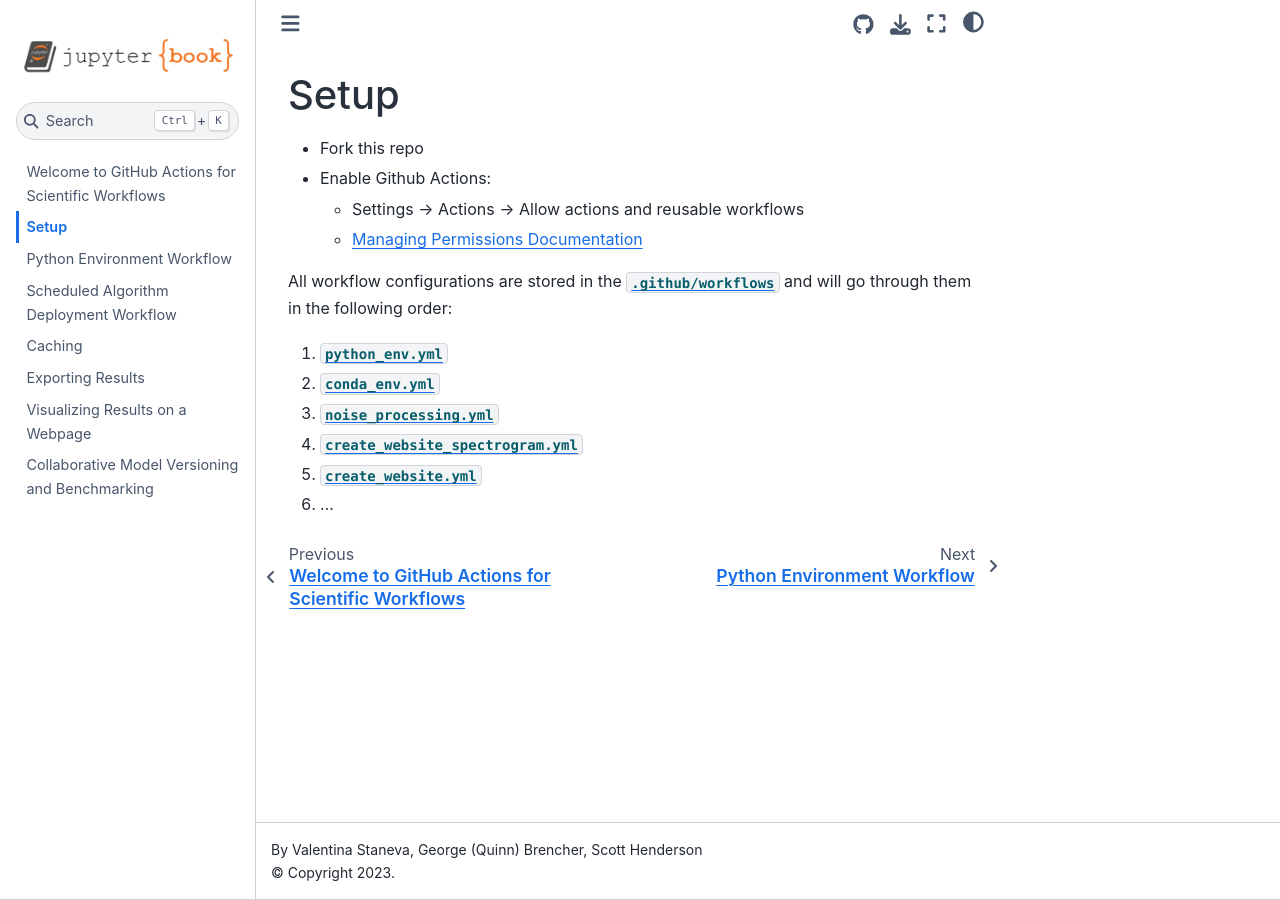
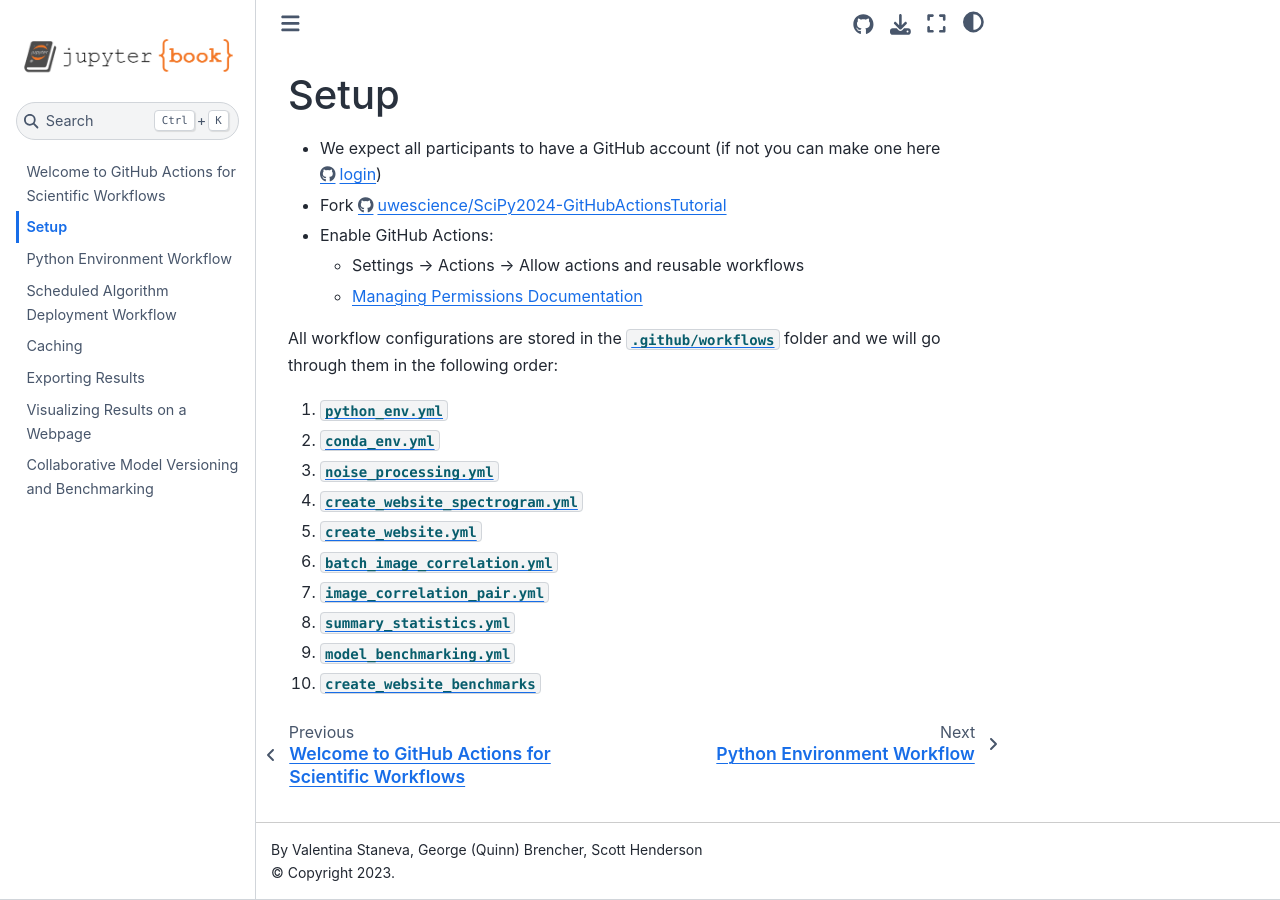
Before and after one commit to uwescience/SciPy2024-GitHubActionsTutorial, a Jupyter Book: the page built from docs/getting-started.md, in a window 1280 px wide. Built offline with Jupyter Book 1.0.4 settings and Sphinx 7.4.7 and the Sphinx Book theme 1.1.4, drawn with Linux system fonts in a browser that asks for light colours; pages that are not in the unit, such as notebooks, are missing from menus.

Commit message:
adding list of all workflow yml files

```diff
--- a/docs/getting-started.md
+++ b/docs/getting-started.md
@@ -1,16 +1,22 @@
 # Setup
-* Fork this repo
-* Enable Github Actions:
+
+* We expect all participants to have a GitHub account (if not you can make one here [https://github.com/login](https://github.com/login))
+* Fork [https://github.com/uwescience/SciPy2024-GitHubActionsTutorial](https://github.com/uwescience/SciPy2024-GitHubActionsTutorial)
+* Enable GitHub Actions:
   * Settings ->   Actions -> Allow actions and reusable workflows
   * [Managing Permissions
 Documentation](https://docs.github.com/en/repositories/managing-your-repositorys-settings-and-features/enabling-features-for-your-repository/managing-github-actions-settings-for-a-repository)
 
 
-All workflow configurations are stored in the [`.github/workflows`](https://github.com/uwescience/SciPy2024-GitHubActionsTutorial/tree/main/.github/workflows) and will go through them in the following order:
+All workflow configurations are stored in the [`.github/workflows`](https://github.com/uwescience/SciPy2024-GitHubActionsTutorial/tree/main/.github/workflows) folder and we will go through them in the following order:
 
 1. [`python_env.yml`](https://github.com/uwescience/SciPy2024-GitHubActionsTutorial/blob/main/.github/workflows/python_env.yml)
 2. [`conda_env.yml`](https://github.com/uwescience/SciPy2024-GitHubActionsTutorial/blob/main/.github/workflows/conda_env.yml)
 3. [`noise_processing.yml`](https://github.com/uwescience/SciPy2024-GitHubActionsTutorial/blob/main/.github/workflows/noise_processing.yml)
 4. [`create_website_spectrogram.yml`](https://github.com/uwescience/SciPy2024-GitHubActionsTutorial/blob/main/.github/workflows/create_website_spectrogram.yml)
 5. [`create_website.yml`](https://github.com/uwescience/SciPy2024-GitHubActionsTutorial/blob/main/.github/workflows/create_website.yml)
-6. ...
+6. [`batch_image_correlation.yml`](https://github.com/uwescience/SciPy2024-GitHubActionsTutorial/blob/main/.github/workflows/batch_image_correlation.yml)
+7. [`image_correlation_pair.yml`](https://github.com/uwescience/SciPy2024-GitHubActionsTutorial/blob/main/.github/workflows/image_correlation_pair.yml)
+8. [`summary_statistics.yml`](https://github.com/uwescience/SciPy2024-GitHubActionsTutorial/blob/main/.github/workflows/summary_statistics.yml)
+9. [`model_benchmarking.yml`](https://github.com/uwescience/SciPy2024-GitHubActionsTutorial/blob/main/.github/workflows/model_benchmarking.yml)
+10. [`create_website_benchmarks`](https://github.com/uwescience/SciPy2024-GitHubActionsTutorial/blob/main/.github/workflows/create_website_benchmarks.yml)
```
